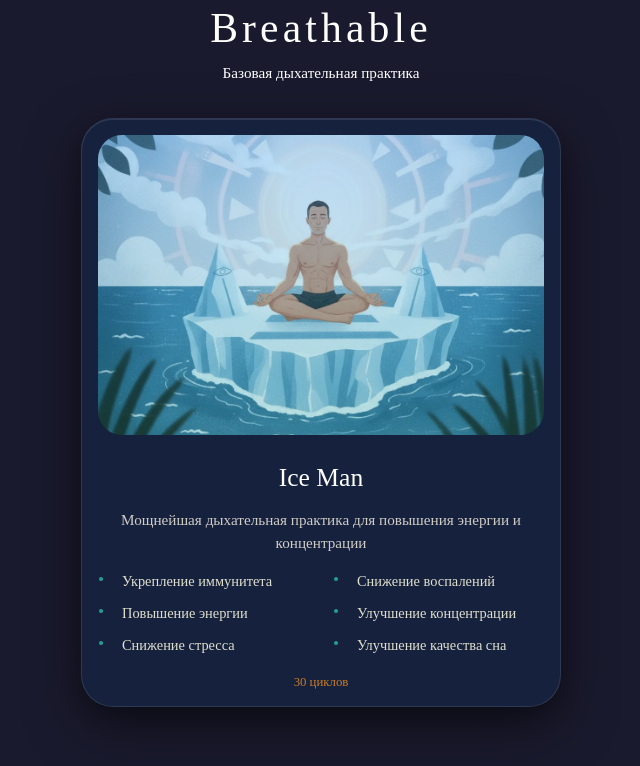
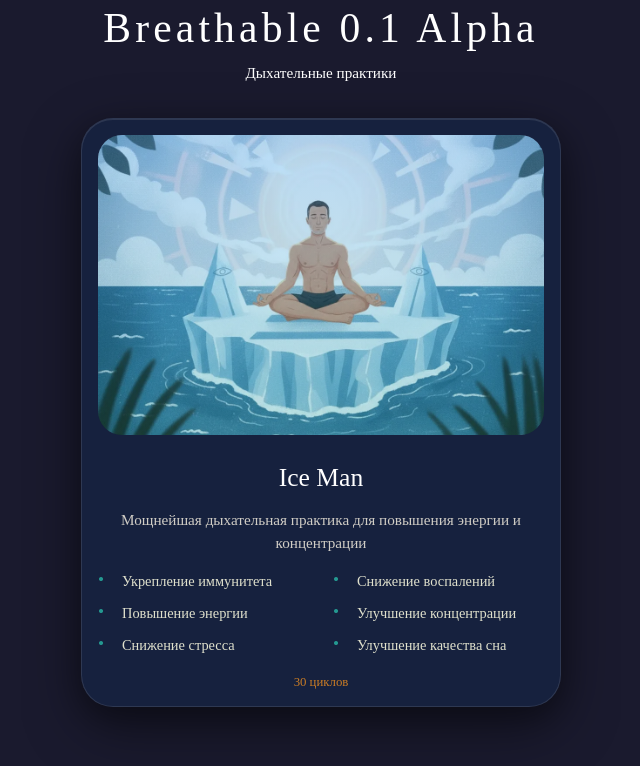
Before and after one commit to mrdudekowski/breathable, a React (Vite) app: page / in a window 1280 px wide. Shown: the top 766 px of the page, without its empty margins (319-959 px from the left). Built offline with nearby package versions, Linux system fonts and the light colour scheme; a web font is replaced by a local one.

Commit message:
Update BreathingExercise component to recommend 30 cycles and add styling for cycles information; modify MainMenu title and subtitle for clarity

```diff
--- a/src/components/BreathingExercise/BreathingExercise.module.css
+++ b/src/components/BreathingExercise/BreathingExercise.module.css
@@ -47,6 +47,16 @@
   width: 100%;
   max-width: min(400px, 80vw);
   flex-shrink: 0;
+}
+
+.cyclesInfo {
+  font-size: var(--font-size-xs);
+  font-weight: 300;
+  color: var(--color-text-beige);
+  opacity: 0.7;
+  text-align: center;
+  margin: 0;
+  line-height: 1.4;
 }
 
 .cyclesLabel {
--- a/src/components/BreathingExercise/BreathingExercise.tsx
+++ b/src/components/BreathingExercise/BreathingExercise.tsx
@@ -22,7 +22,7 @@ type UIState =
   | { type: 'exercising' };
 
 export const BreathingExercise = ({ practice, onBack }: BreathingExerciseProps) => {
-  const [cyclesOverride, setCyclesOverride] = useState<number>(3);
+  const [cyclesOverride, setCyclesOverride] = useState<number>(30);
   const [selectedSpeedId, setSelectedSpeedId] = useState<BreathSpeedId>(practice.defaultSpeedId || 'ice-man');
 
   // Единое состояние UI
@@ -284,6 +284,9 @@ export const BreathingExercise = ({ practice, onBack }: BreathingExerciseProps)
 
       <div className={styles.content}>
         <div className={styles.headerControls}>
+          <p className={styles.cyclesInfo}>
+            Ползунок - фича для разработки. Рекомендуемое количество циклов - 30.
+          </p>
           <label htmlFor="cycles-slider" className={styles.cyclesLabel}>
             Циклов: {cyclesOverride}
           </label>
--- a/src/components/MainMenu/MainMenu.tsx
+++ b/src/components/MainMenu/MainMenu.tsx
@@ -46,10 +46,10 @@ export const MainMenu = ({ onSelectPractice }: MainMenuProps) => {
       animate="visible"
     >
       <motion.h1 className={styles.title} initial={{ opacity: 0, y: -20 }} animate={{ opacity: 1, y: 0 }} transition={{ duration: 0.6 }}>
-        Breathable
+        Breathable 0.1 Alpha
       </motion.h1>
       <motion.p className={styles.subtitle} initial={{ opacity: 0 }} animate={{ opacity: 1 }} transition={{ delay: 0.3, duration: 0.6 }}>
-        Базовая дыхательная практика
+        Дыхательные практики
       </motion.p>
       <div className={styles.practices}>
         {practice !== null && (
```
